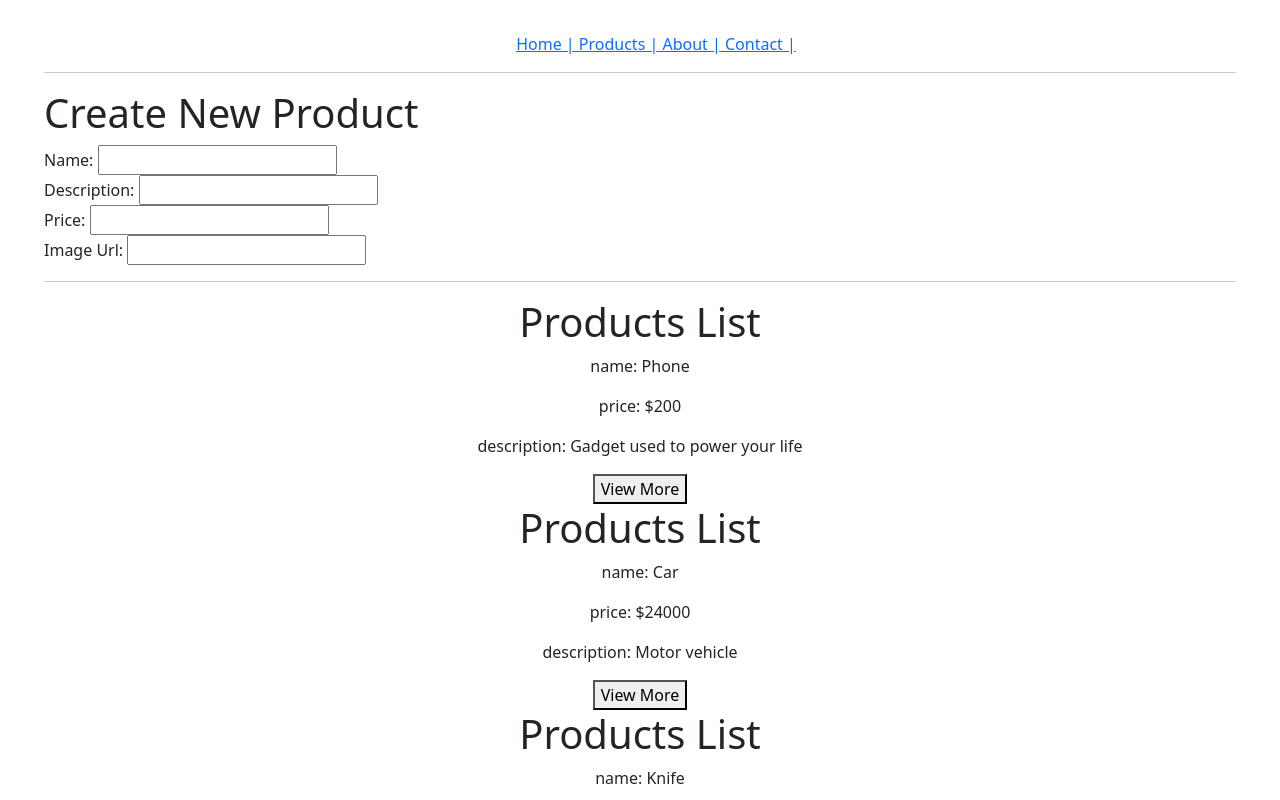
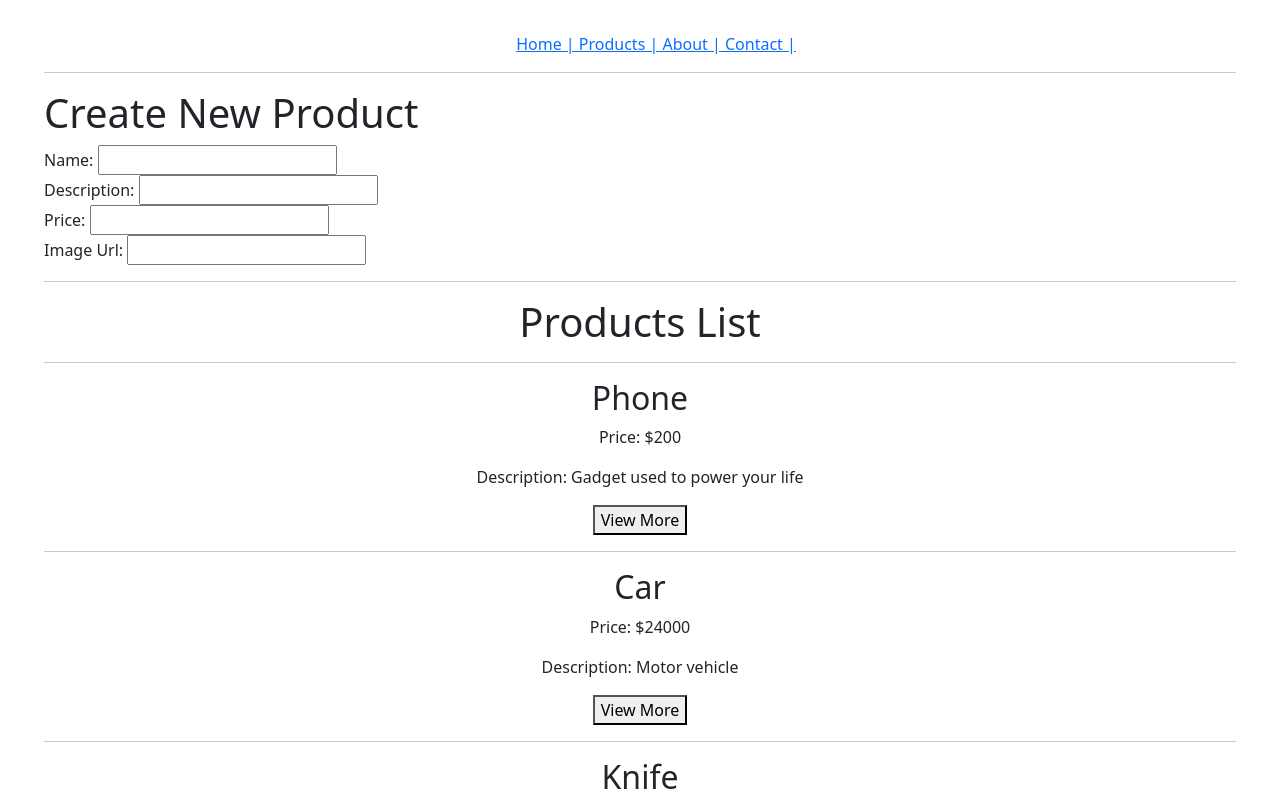
Before and after one commit to jonhoa/practice-mini-capstone-frontend, a React (Vite) app: page / in a window 1280 px wide. Shown: the top 800 px of the page. Built offline with nearby package versions, Linux system fonts and the light colour scheme; the HTML template or start-up script is replaced by a standard one.

Commit message:
show product modal on console when button clicked

```diff
--- a/src/Content.jsx
+++ b/src/Content.jsx
@@ -5,13 +5,17 @@ import { Modal } from "./Modal";
 
 export function Content() {
   const [isPostsShowVisible, setIsPostsShowVisible] = useState(false);
-  const handleShowPost = () => {
+  const handleShowPost = (products) => {
+    console.log(products);
+    setCurrentProduct(products);
+    console.log('running the program');
     setIsPostsShowVisible(true);
   };
 
   const handleHidePost = () => {
     setIsPostsShowVisible(false);
   };
+  const [currentProduct, setCurrentProduct] = useState({})
 
   const [products, setProducts] = useState([
     {
--- a/src/ProductsIndex.jsx
+++ b/src/ProductsIndex.jsx
@@ -4,13 +4,15 @@ export function ProductsIndex(props) {
 
   return (
     <div id = "products-index">
+      <h1>Products List</h1>
+      <hr />
       {props['products'].map(product => (
         <div key={product.id}>
-          <h1>Products List</h1>
-          <p>name: {product.name}</p>
-          <p>price: {product.price}</p>
-          <p>description: {product.description}</p>
-          <button onClick ={props.onSelectPost}>View More</button>
+          <h2>{product.name}</h2>
+          <p>Price: {product.price}</p>
+          <p>Description: {product.description}</p>
+          <button onClick ={() => props.onSelectPost(product)}>View More</button>
+          <hr />
         </div>
       ))}
     </div>
```
